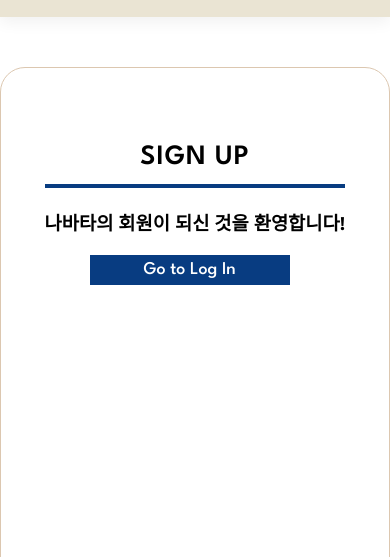
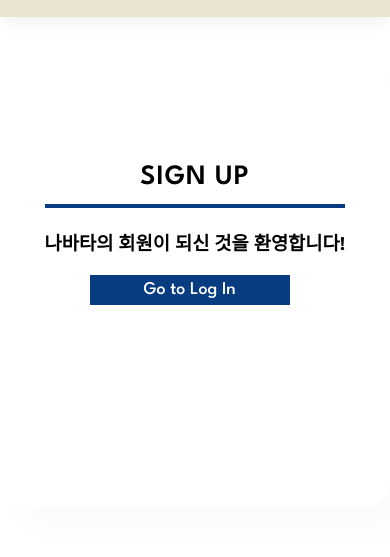
Before and after one commit to EEGIM/Navatar-WEB, a plain HTML site: page sign_up_after.html in a window 390 px wide. Shown: the part 52-609 px from the top of the page. Drawn offline with Linux system fonts and the light colour scheme.

Commit message:
after sign up

```diff
--- a/style.css
+++ b/style.css
@@ -1208,7 +1208,7 @@ padding: 0;
 }
 
 #signupA-area .contentBx .formBx {
-    margin-top: -350px;
+    margin-top: 0;
     vertical-align: middle;
 }
 
@@ -2132,6 +2132,12 @@ padding: 0;
         padding: 40px 100px;
     }
 
+    /* after sign up page  */
+    #signupA-area .contentBx .formBx {
+        margin-top: 0;
+        vertical-align: middle;
+    }
+
 
 }
 
@@ -2498,5 +2504,30 @@ padding: 0;
         margin-top: 55px;
     }
 
-
-}
+    /* after sign up page  */
+    #signupA-area {
+
+        border: 0px solid #dcc7b0;
+
+    }
+
+    #signupA-area .contentBx {
+        display: flex;
+        justify-content: center;
+        align-items: center;
+        width: 100%;
+        height: 100%;
+        /* overflow: auto; */
+    }
+
+    #signupA-area {
+
+    height: 440px;
+    margin-top: 50px;
+    }
+
+    #signupA-area .contentBx .formBx {
+        margin-top: -100px;
+    }
+
+}
```
